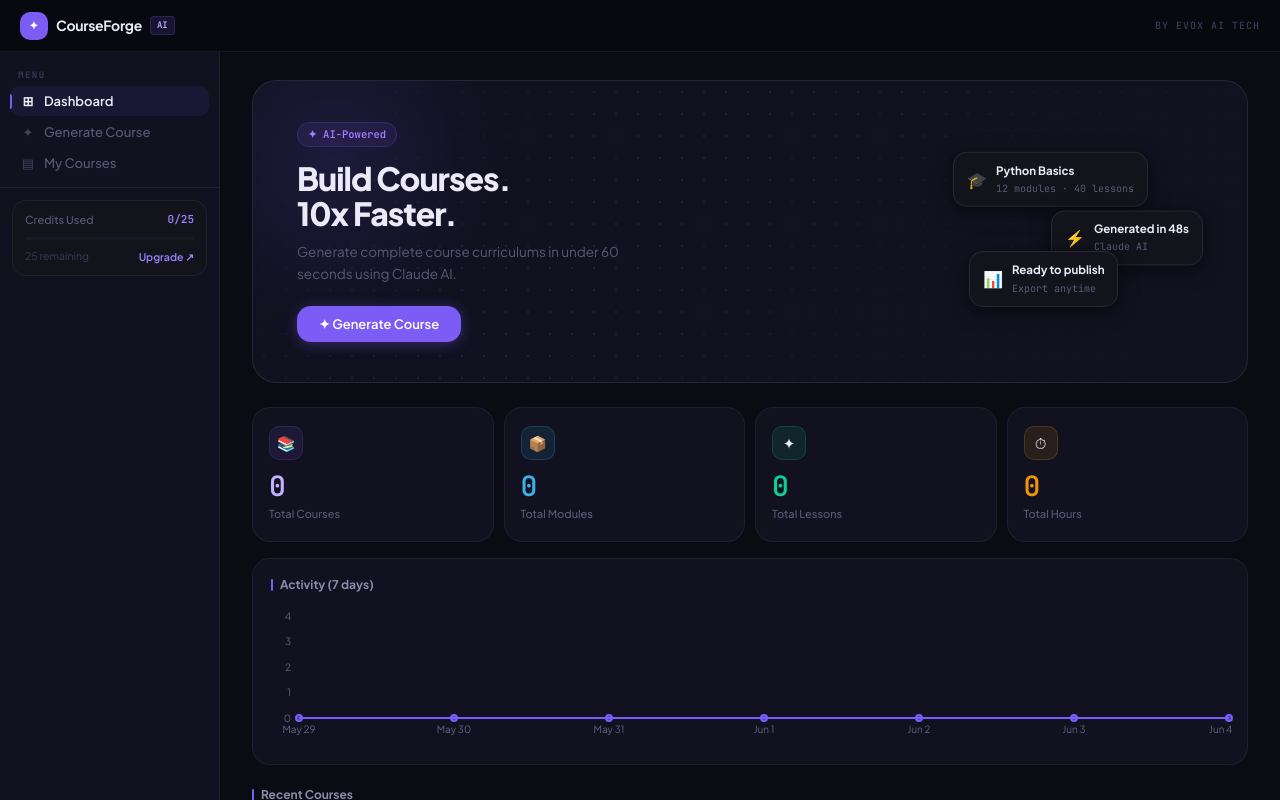
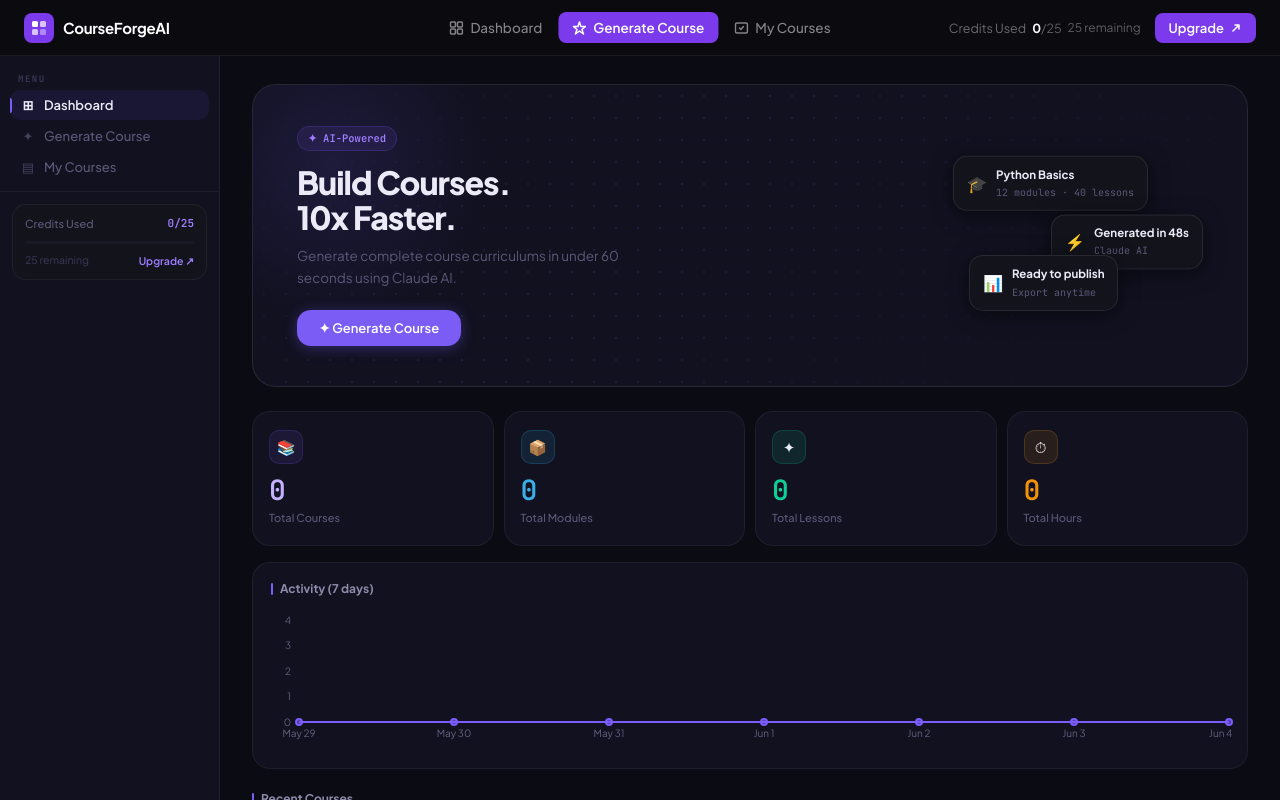
Before and after one commit to evoxaitech/courseforge-ai, a React (Create React App) app: page / in a window 1280 px wide. Built offline with nearby package versions, Linux system fonts and the light colour scheme.

Commit message:
feat: new horizontal navbar like revamp

```diff
--- a/src/App.js
+++ b/src/App.js
@@ -40,7 +40,12 @@ export default function App() {
 
   return (
     <div className="app-root">
-      <Navbar onNavigate={navigate} />
+      <Navbar
+        onNavigate={navigate}
+        creditsUsed={totalCreditsUsed}
+        totalCredits={25}
+        currentView={view}
+      />
       <div className="app-body">
         <Sidebar
           currentView={view}
--- a/src/components/Navbar.css
+++ b/src/components/Navbar.css
@@ -1,11 +1,11 @@
 .navbar {
-    height: 52px;
-    background: rgba(9, 9, 16, 0.92);
-    border-bottom: 1px solid var(--border);
+    height: 56px;
+    background: #0a0a0f;
+    border-bottom: 1px solid rgba(255, 255, 255, 0.07);
     display: flex;
     align-items: center;
     justify-content: space-between;
-    padding: 0 20px;
+    padding: 0 24px;
     flex-shrink: 0;
     position: sticky;
     top: 0;
@@ -13,68 +13,152 @@
     backdrop-filter: blur(20px);
 }
 
+/* ── Left: Logo ── */
 .navbar-left {
     display: flex;
     align-items: center;
+    min-width: 200px;
 }
 
 .navbar-logo {
     display: flex;
     align-items: center;
-    gap: 8px;
+    gap: 9px;
     cursor: pointer;
-    padding: 4px 8px;
-    border-radius: var(--r-md);
-    transition: var(--trans);
+    padding: 5px 8px;
+    border-radius: 8px;
+    transition: background 0.15s ease;
     margin-left: -8px;
 }
 
 .navbar-logo:hover {
-    background: var(--surface2);
+    background: rgba(255, 255, 255, 0.05);
 }
 
 .logo-icon {
-    width: 28px;
-    height: 28px;
-    background: var(--accent);
-    border-radius: var(--r-md);
+    width: 30px;
+    height: 30px;
+    background: #7c3aed;
+    border-radius: 8px;
     display: flex;
     align-items: center;
     justify-content: center;
-    font-size: 13px;
-    color: white;
     flex-shrink: 0;
 }
 
 .logo-text {
-    font-size: 14px;
+    font-size: 15px;
     font-weight: 700;
-    color: var(--text);
+    color: #fff;
     letter-spacing: -0.3px;
 }
 
-.logo-badge {
-    font-size: 9px;
-    font-weight: 600;
-    font-family: var(--font-mono);
-    background: rgba(124, 92, 252, 0.15);
-    color: var(--accent3);
-    border: 1px solid rgba(124, 92, 252, 0.2);
-    padding: 1px 6px;
-    border-radius: 4px;
+/* ── Center: Nav Links ── */
+.navbar-center {
+    display: flex;
+    align-items: center;
+    gap: 2px;
+    position: absolute;
+    left: 50%;
+    transform: translateX(-50%);
 }
 
+.nav-link {
+    display: flex;
+    align-items: center;
+    gap: 7px;
+    padding: 7px 14px;
+    border-radius: 8px;
+    font-size: 13.5px;
+    font-weight: 500;
+    color: rgba(255, 255, 255, 0.5);
+    cursor: pointer;
+    transition: all 0.15s ease;
+    border: none;
+    background: none;
+    white-space: nowrap;
+}
+
+.nav-link:hover {
+    color: rgba(255, 255, 255, 0.85);
+    background: rgba(255, 255, 255, 0.06);
+}
+
+.nav-link-active {
+    background: #7c3aed !important;
+    color: #fff !important;
+    font-weight: 600;
+}
+
+.nav-link-active:hover {
+    background: #6d28d9 !important;
+}
+
+/* ── Right: Credits + Upgrade ── */
 .navbar-right {
     display: flex;
     align-items: center;
-    gap: 10px;
+    gap: 14px;
+    min-width: 200px;
+    justify-content: flex-end;
 }
 
-.navbar-brand {
-    font-size: 10px;
-    font-weight: 500;
-    font-family: var(--font-mono);
-    color: var(--text4);
-    letter-spacing: 1px;
-    text-transform: uppercase;
+.navbar-credits {
+    display: flex;
+    align-items: center;
+    gap: 6px;
+    font-size: 12.5px;
 }
+
+.credits-label {
+    color: rgba(255, 255, 255, 0.4);
+    font-weight: 400;
+}
+
+.credits-value {
+    color: #fff;
+    font-weight: 700;
+}
+
+.credits-total {
+    color: rgba(255, 255, 255, 0.35);
+    font-weight: 400;
+}
+
+.credits-remaining {
+    color: rgba(255, 255, 255, 0.35);
+    font-size: 12px;
+}
+
+.upgrade-btn {
+    display: flex;
+    align-items: center;
+    gap: 6px;
+    background: #7c3aed;
+    color: #fff;
+    border: none;
+    border-radius: 8px;
+    padding: 7px 14px;
+    font-size: 13px;
+    font-weight: 600;
+    cursor: pointer;
+    transition: all 0.15s ease;
+    white-space: nowrap;
+}
+
+.upgrade-btn:hover {
+    background: #6d28d9;
+    transform: translateY(-1px);
+    box-shadow: 0 4px 16px rgba(124, 58, 237, 0.4);
+}
+
+/* Hide sidebar on new layout - navbar handles nav */
+@media (max-width: 768px) {
+    .navbar-center {
+        display: none;
+    }
+
+    .navbar-credits {
+        display: none;
+    }
+}
--- a/src/components/Navbar.js
+++ b/src/components/Navbar.js
@@ -1,18 +1,60 @@
 import React from 'react';
 import './Navbar.css';
 
-export default function Navbar({ onNavigate }) {
+export default function Navbar({ onNavigate, creditsUsed = 0, totalCredits = 25 }) {
   return (
     <nav className="navbar">
       <div className="navbar-left">
         <div className="navbar-logo" onClick={() => onNavigate('dashboard')}>
-          <span className="logo-icon">✦</span>
-          <span className="logo-text">CourseForge</span>
-          <span className="logo-badge">AI</span>
+          <span className="logo-icon">
+            <svg width="16" height="16" viewBox="0 0 16 16" fill="none">
+              <rect x="1" y="1" width="6" height="6" rx="1.5" fill="white"/>
+              <rect x="9" y="1" width="6" height="6" rx="1.5" fill="white" opacity="0.7"/>
+              <rect x="1" y="9" width="6" height="6" rx="1.5" fill="white" opacity="0.7"/>
+              <rect x="9" y="9" width="6" height="6" rx="1.5" fill="white" opacity="0.4"/>
+            </svg>
+          </span>
+          <span className="logo-text">CourseForgeAI</span>
         </div>
       </div>
+
+      <div className="navbar-center">
+        <button className="nav-link" onClick={() => onNavigate('dashboard')}>
+          <svg width="14" height="14" viewBox="0 0 14 14" fill="none">
+            <rect x="1" y="1" width="5" height="5" rx="1" stroke="currentColor" strokeWidth="1.5"/>
+            <rect x="8" y="1" width="5" height="5" rx="1" stroke="currentColor" strokeWidth="1.5"/>
+            <rect x="1" y="8" width="5" height="5" rx="1" stroke="currentColor" strokeWidth="1.5"/>
+            <rect x="8" y="8" width="5" height="5" rx="1" stroke="currentColor" strokeWidth="1.5"/>
+          </svg>
+          Dashboard
+        </button>
+        <button className="nav-link nav-link-active" onClick={() => onNavigate('generator')}>
+          <svg width="14" height="14" viewBox="0 0 14 14" fill="none">
+            <path d="M7 1L8.5 5.5H13L9.5 8.5L11 13L7 10L3 13L4.5 8.5L1 5.5H5.5L7 1Z" stroke="currentColor" strokeWidth="1.5" strokeLinejoin="round"/>
+          </svg>
+          Generate Course
+        </button>
+        <button className="nav-link" onClick={() => onNavigate('courses')}>
+          <svg width="14" height="14" viewBox="0 0 14 14" fill="none">
+            <rect x="1" y="2" width="12" height="10" rx="1.5" stroke="currentColor" strokeWidth="1.5"/>
+            <path d="M5 7L6.5 8.5L9 5.5" stroke="currentColor" strokeWidth="1.5" strokeLinecap="round" strokeLinejoin="round"/>
+          </svg>
+          My Courses
+        </button>
+      </div>
+
       <div className="navbar-right">
-        <div className="navbar-brand">by EVOX AI TECH</div>
+        <div className="navbar-credits">
+          <span className="credits-label">Credits Used</span>
+          <span className="credits-value">{creditsUsed}<span className="credits-total">/{totalCredits}</span></span>
+          <span className="credits-remaining">{totalCredits - creditsUsed} remaining</span>
+        </div>
+        <button className="upgrade-btn" onClick={() => {}}>
+          Upgrade
+          <svg width="12" height="12" viewBox="0 0 12 12" fill="none">
+            <path d="M3 9L9 3M9 3H5M9 3V7" stroke="currentColor" strokeWidth="1.5" strokeLinecap="round" strokeLinejoin="round"/>
+          </svg>
+        </button>
       </div>
     </nav>
   );
```
